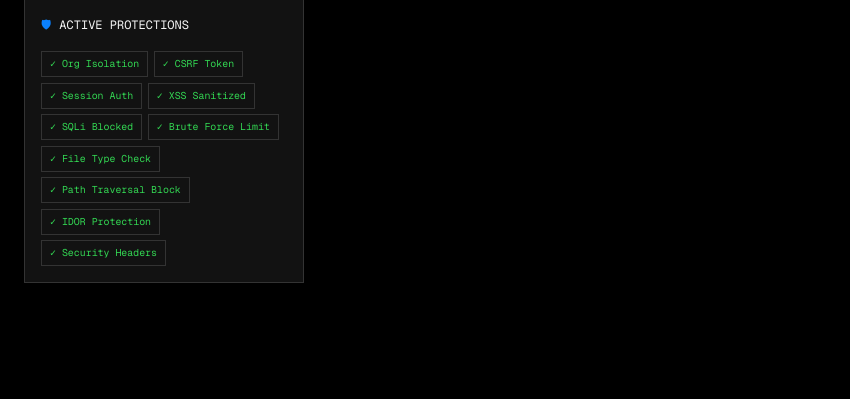
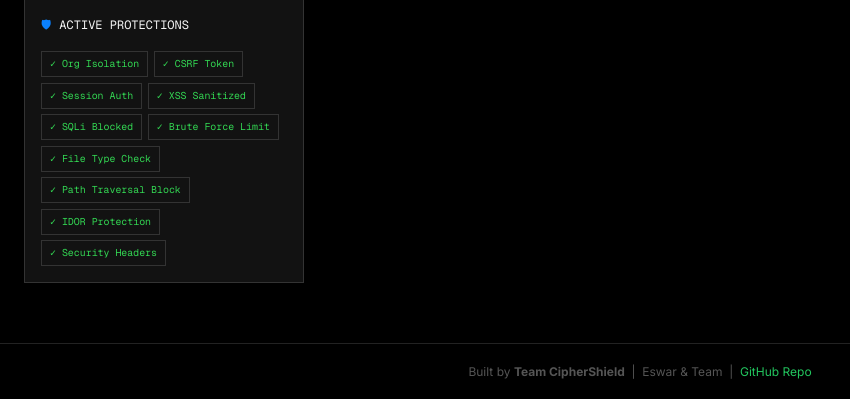
Before and after one commit to eswarsamanthula/secure-student-portal, a Flask app: page /dashboard in a window 1280 px wide. Shown: the part 662-1061 px from the top of the page, without its empty margins (0-850 px from the left). Before the commit the page ends 945 px from the top, so only its background shows below. Run offline with Flask 3, Linux system fonts and the light colour scheme; the visitor is signed in with stand-in values (Sample User, id 1); data comes from the database, SQL or seed files in the repository; data that the repository does not hold is empty; some libraries are stand-ins or nearby versions.

Commit message:
Update base.html

```diff
--- a/templates/base.html
+++ b/templates/base.html
@@ -554,6 +554,10 @@ function toggleAdminReply(id){
   }, 1000);
 })();
 </script>
-
+  <footer style="text-align:center;padding:18px;margin-top:40px;font-size:12px;color:#555;border-top:1px solid #222;">
+    Built by <strong>Team CipherShield</strong> &nbsp;|&nbsp; Eswar &amp; Team &nbsp;|&nbsp;
+    <a href="https://github.com/eswarsamanthula/secure-student-portal" target="_blank"
+      style="color:#22c55e;text-decoration:none;">GitHub Repo</a>
+  </footer>
 </body>
 </html>
```
